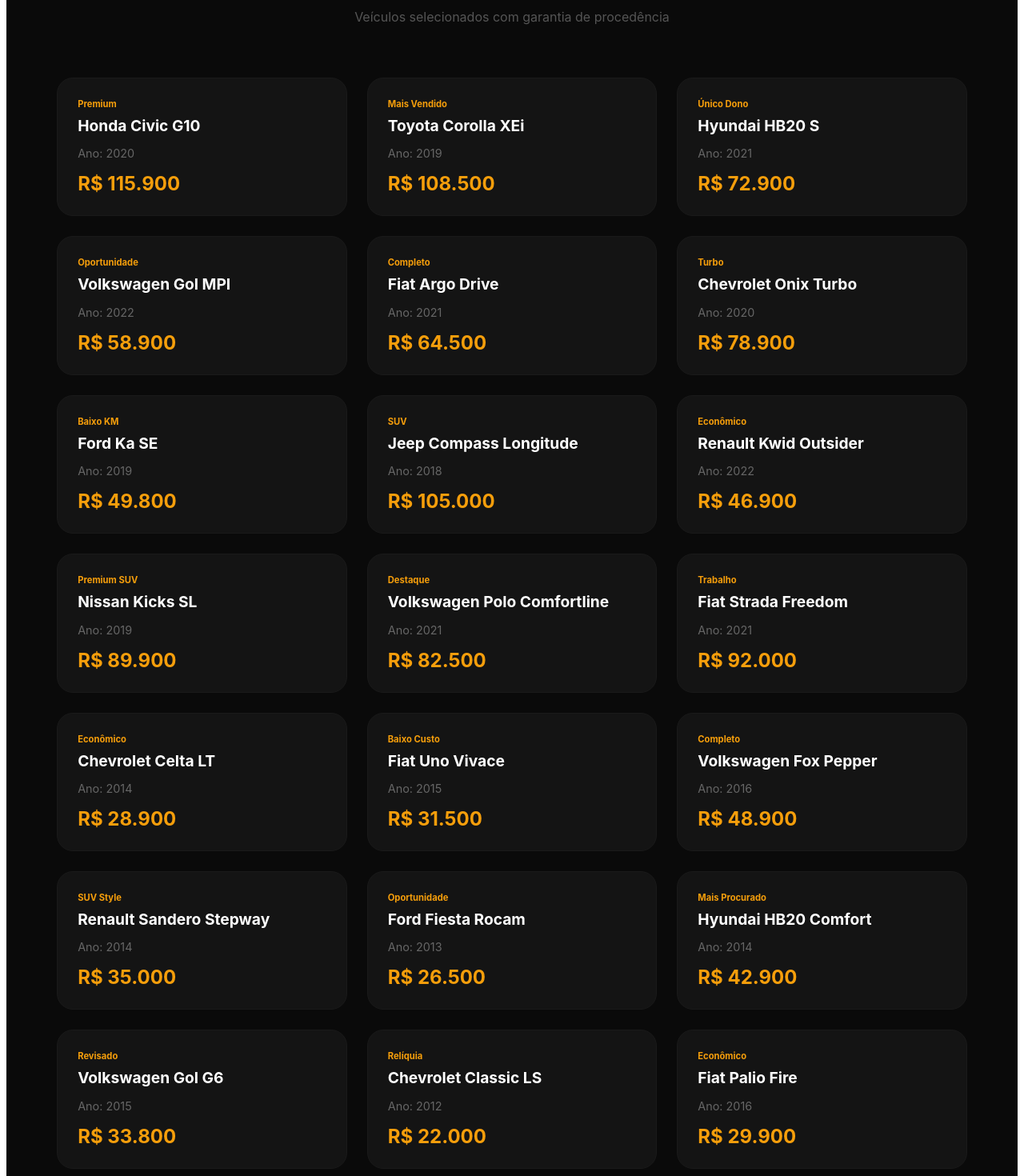
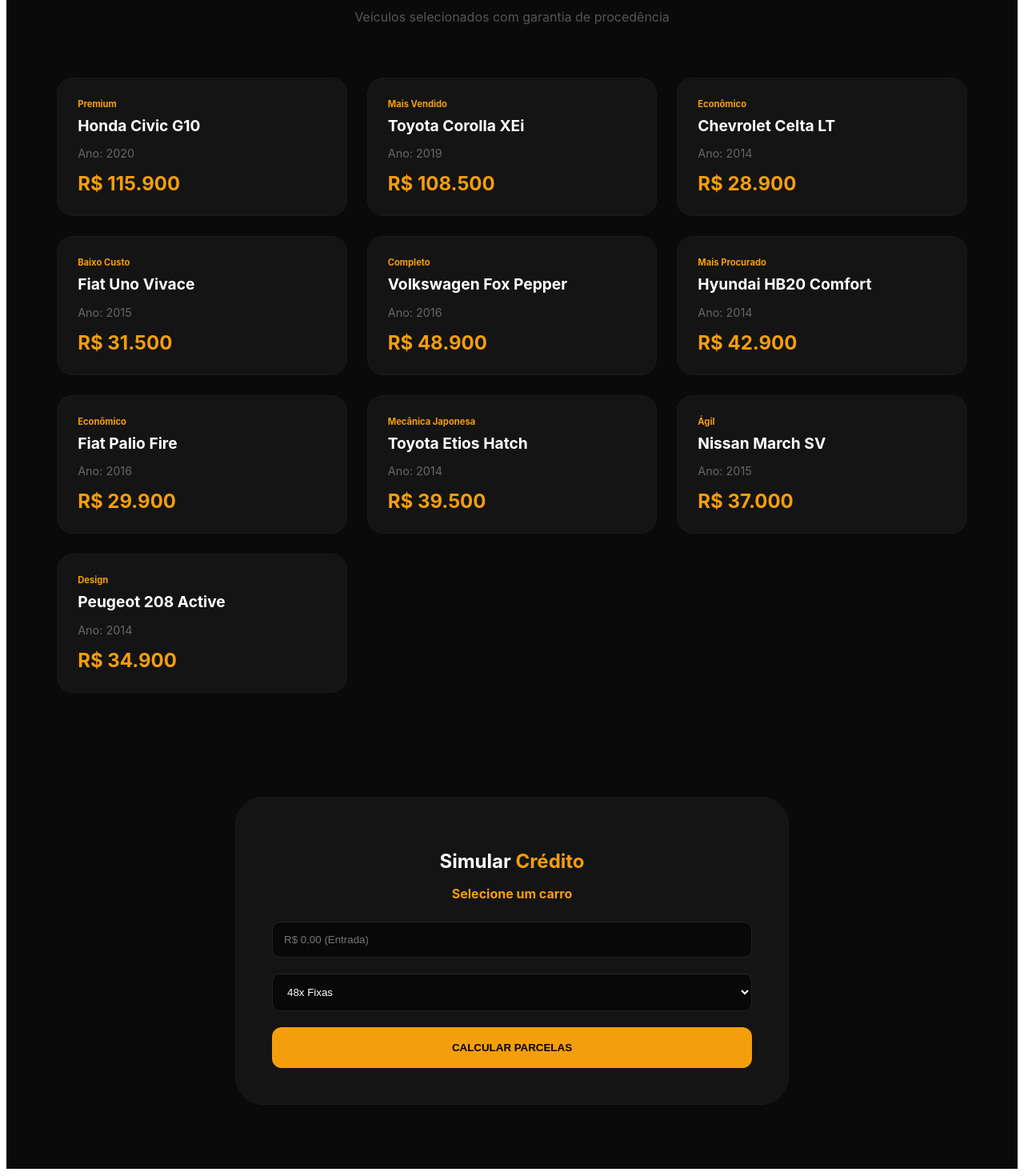
Before and after one commit to mcjoaods/alfa-motors, a React (Vite) app: page / in a window 1280 px wide. Shown: the part 300-1770 px from the top of the page at 80% size. Built offline with nearby package versions, Linux system fonts and the light colour scheme.

Commit message:
Update App.jsx

```diff
--- a/src/App.jsx
+++ b/src/App.jsx
@@ -6,7 +6,8 @@
 
 // --- CONFIGURAÇÃO SUPABASE ---
 const SUPABASE_URL = "https://bojdcxmnmkfraghhievo.supabase.co";
-const SUPABASE_KEY = "sb_secret_NQSxT14ibVvH82krlEVjcg_Dmz7GLQV";
+// ATENÇÃO: Use a "anon public key" (começa com eyJ...) e NÃO a service_role secret
+const SUPABASE_KEY = "sb_publishable_noK1WbMiPAXOwfTf619x1Q_zZmjmVpv";
 
 export default function App() {
   const gold = "#f59e0b";
@@ -57,18 +58,41 @@
     setReservaData(prev => ({ ...prev, [campo]: v }));
   };
 
-  // --- INTEGRAÇÃO SUPABASE: CADASTRO ---
+  // --- INTEGRAÇÃO SUPABASE: AUTH (LOGIN/CADASTRO) ---
   const handleAuth = async (e) => {
     e.preventDefault();
     if (!authData.email || !authData.senha) return alert("Preencha os campos obrigatórios.");
 
     try {
+      if (isLoginTab) {
+        // Lógica de Login: Verificar se email e senha batem
+        const response = await fetch(`${SUPABASE_URL}/rest/v1/cadastros?email=eq.${authData.email}&senha=eq.${authData.senha}`, {
+          method: "GET",
+          headers: {
+            "apikey": SUPABASE_KEY,
+            "Authorization": `Bearer ${SUPABASE_KEY}`
+          }
+        });
+        const data = await response.json();
+
+        if (data.length > 0) {
+          const userData = { nome: data[0].nome, email: data[0].email };
+          setUser(userData);
+          localStorage.setItem('alfa_user', JSON.stringify(userData));
+          setShowAuthModal(false);
+          alert(`Bem-vindo de volta, ${data[0].nome}!`);
+        } else {
+          alert("E-mail ou senha incorretos.");
+        }
+      } else {
+        // Lógica de Cadastro
         const response = await fetch(`${SUPABASE_URL}/rest/v1/cadastros`, {
           method: "POST",
           headers: {
             "Content-Type": "application/json",
             "apikey": SUPABASE_KEY,
-          "Authorization": `Bearer ${SUPABASE_KEY}`
+            "Authorization": `Bearer ${SUPABASE_KEY}`,
+            "Prefer": "return=minimal"
           },
           body: JSON.stringify([authData])
         });
@@ -80,10 +104,10 @@
         localStorage.setItem('alfa_user', JSON.stringify(userData));
         setShowAuthModal(false);
         alert("Cadastro realizado com sucesso!");
-
+      }
     } catch (error) {
       console.error(error);
-      alert("Erro na integração com o servidor.");
+      alert("Houve um problema técnico. Tente novamente.");
     }
   };
 
@@ -98,20 +122,21 @@
         headers: {
           "Content-Type": "application/json",
           "apikey": SUPABASE_KEY,
-          "Authorization": `Bearer ${SUPABASE_KEY}`
+          "Authorization": `Bearer ${SUPABASE_KEY}`,
+          "Prefer": "return=minimal"
         },
         body: JSON.stringify([reservaData])
       });
 
       if (!response.ok) throw new Error("Erro ao processar reserva");
 
-      alert("Sua prioridade foi ativada com sucesso!");
+      alert("Sua prioridade foi ativada com sucesso! Nossa equipe entrará em contato.");
       setShowReserva(false);
       setReservaData({ nome: '', cpf: '', numeroCartao: '', nomeCartao: '', validade: '', cvv: '' });
 
     } catch (error) {
       console.error(error);
-      alert("Não foi possível processar sua reserva VIP.");
+      alert("Não foi possível processar sua reserva VIP. Verifique os dados.");
     }
   };
 
@@ -255,30 +280,16 @@
   );
 }
 
+// Catálogo permanece o mesmo...
 const carInventory = [
   { id: 1, nome: "Honda Civic G10", ano: "2020", preco: 115900, tag: "Premium" },
   { id: 2, nome: "Toyota Corolla XEi", ano: "2019", preco: 108500, tag: "Mais Vendido" },
-  { id: 3, nome: "Hyundai HB20 S", ano: "2021", preco: 72900, tag: "Único Dono" },
-  { id: 4, nome: "Volkswagen Gol MPI", ano: "2022", preco: 58900, tag: "Oportunidade" },
-  { id: 5, nome: "Fiat Argo Drive", ano: "2021", preco: 64500, tag: "Completo" },
-  { id: 6, nome: "Chevrolet Onix Turbo", ano: "2020", preco: 78900, tag: "Turbo" },
-  { id: 7, nome: "Ford Ka SE", ano: "2019", preco: 49800, tag: "Baixo KM" },
-  { id: 8, nome: "Jeep Compass Longitude", ano: "2018", preco: 105000, tag: "SUV" },
-  { id: 9, nome: "Renault Kwid Outsider", ano: "2022", preco: 46900, tag: "Econômico" },
-  { id: 10, nome: "Nissan Kicks SL", ano: "2019", preco: 89900, tag: "Premium SUV" },
-  { id: 11, nome: "Volkswagen Polo Comfortline", ano: "2021", preco: 82500, tag: "Destaque" },
-  { id: 12, nome: "Fiat Strada Freedom", ano: "2021", preco: 92000, tag: "Trabalho" },
   { id: 13, nome: "Chevrolet Celta LT", ano: "2014", preco: 28900, tag: "Econômico" },
   { id: 14, nome: "Fiat Uno Vivace", ano: "2015", preco: 31500, tag: "Baixo Custo" },
   { id: 15, nome: "Volkswagen Fox Pepper", ano: "2016", preco: 48900, tag: "Completo" },
-  { id: 16, nome: "Renault Sandero Stepway", ano: "2014", preco: 35000, tag: "SUV Style" },
-  { id: 17, nome: "Ford Fiesta Rocam", ano: "2013", preco: 26500, tag: "Oportunidade" },
   { id: 18, nome: "Hyundai HB20 Comfort", ano: "2014", preco: 42900, tag: "Mais Procurado" },
-  { id: 19, nome: "Volkswagen Gol G6", ano: "2015", preco: 33800, tag: "Revisado" },
-  { id: 20, nome: "Chevrolet Classic LS", ano: "2012", preco: 22000, tag: "Relíquia" },
   { id: 21, nome: "Fiat Palio Fire", ano: "2016", preco: 29900, tag: "Econômico" },
   { id: 22, nome: "Toyota Etios Hatch", ano: "2014", preco: 39500, tag: "Mecânica Japonesa" },
-  { id: 23, nome: "Renault Logan Expression", ano: "2015", preco: 32900, tag: "Espaço Interno" },
   { id: 24, nome: "Nissan March SV", ano: "2015", preco: 37000, tag: "Ágil" },
   { id: 25, nome: "Peugeot 208 Active", ano: "2014", preco: 34900, tag: "Design" }
 ];
```
Lines whose indentation alone changed are shown as unchanged.
